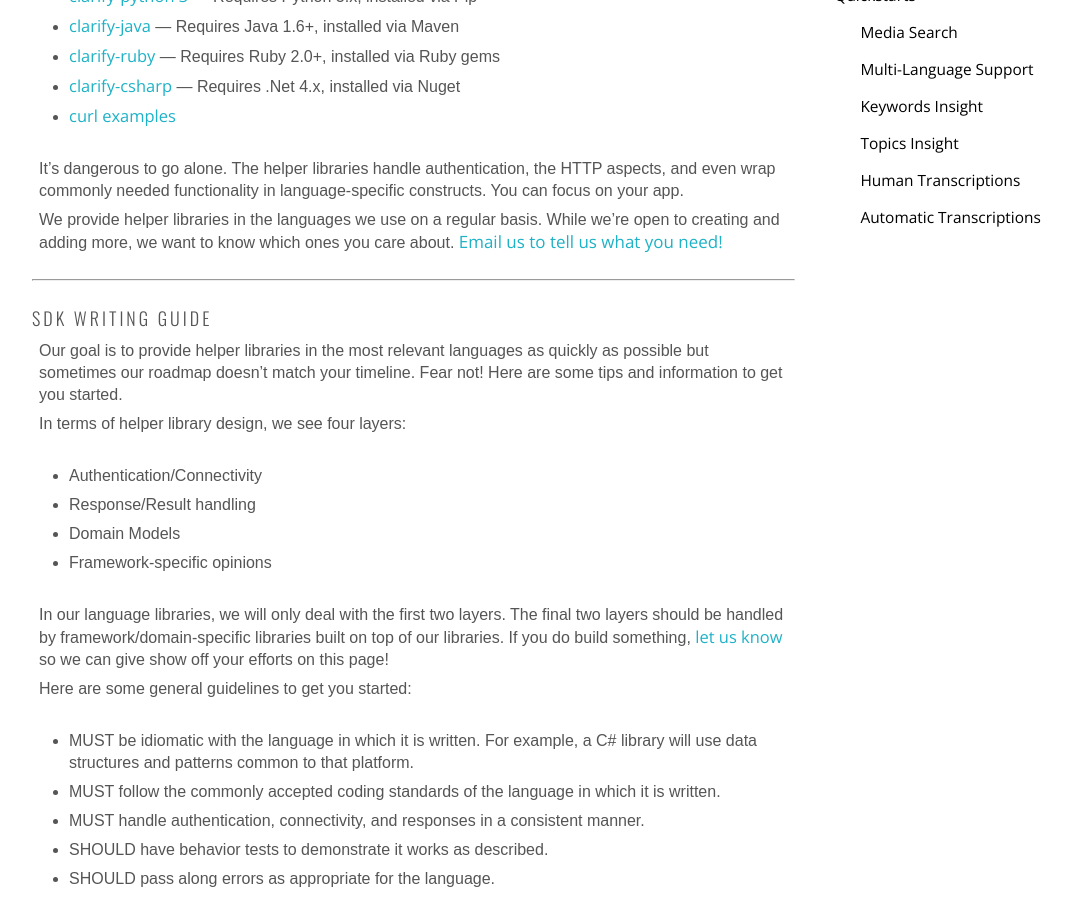
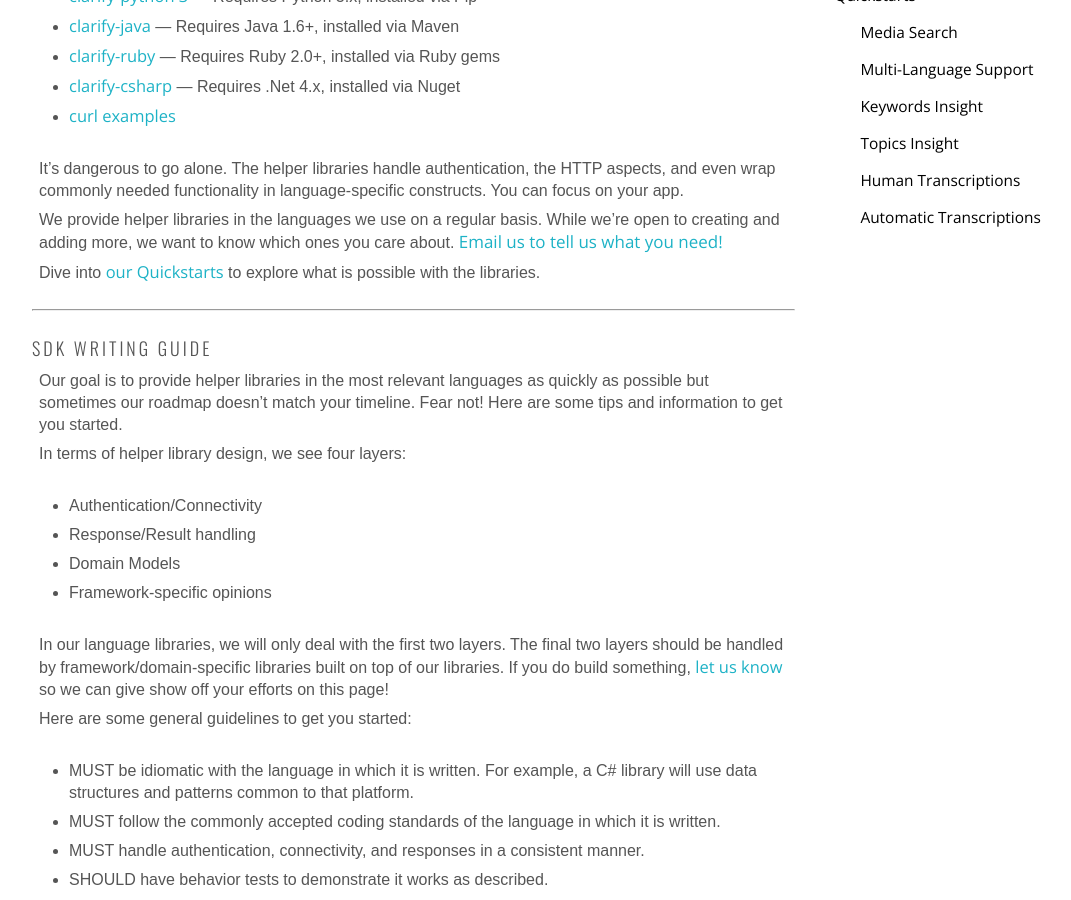
Before and after one commit to xclarifyio/clarify.github.io, a Jekyll site: the page built from libraries/index.md, in a window 1280 px wide and 900 px high, scrolled down 369 px. Shown: the whole window, without its empty margins (103-1174 px from the left). Built offline with Jekyll 4.4.1, drawn with Linux system fonts in a browser that asks for light colours; some web fonts are replaced.

Commit message:
link to quickstarts

```diff
--- a/libraries/index.md
+++ b/libraries/index.md
@@ -20,6 +20,8 @@
 It's dangerous to go alone. The helper libraries handle authentication, the HTTP aspects, and even wrap commonly needed functionality in language-specific constructs. You can focus on your app.
 
 We provide helper libraries in the languages we use on a regular basis. While we're open to creating and adding more, we want to know which ones you care about. <em><a href="mailto:support@clarify.io">Email us to tell us what you need!</a></em>
+
+Dive into <a href="/quickstarts/">our Quickstarts</a> to explore what is possible with the libraries.
 
 - - -
 
```
